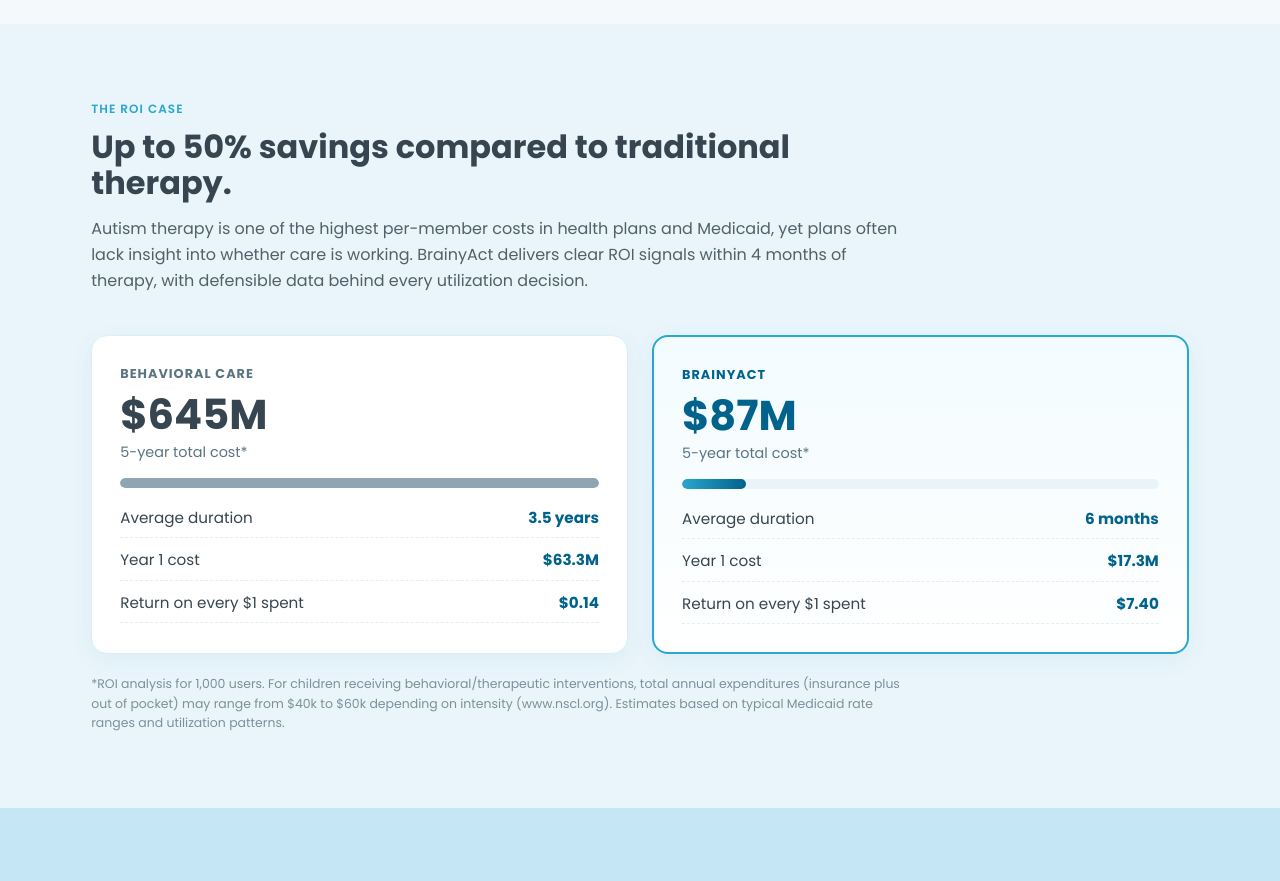
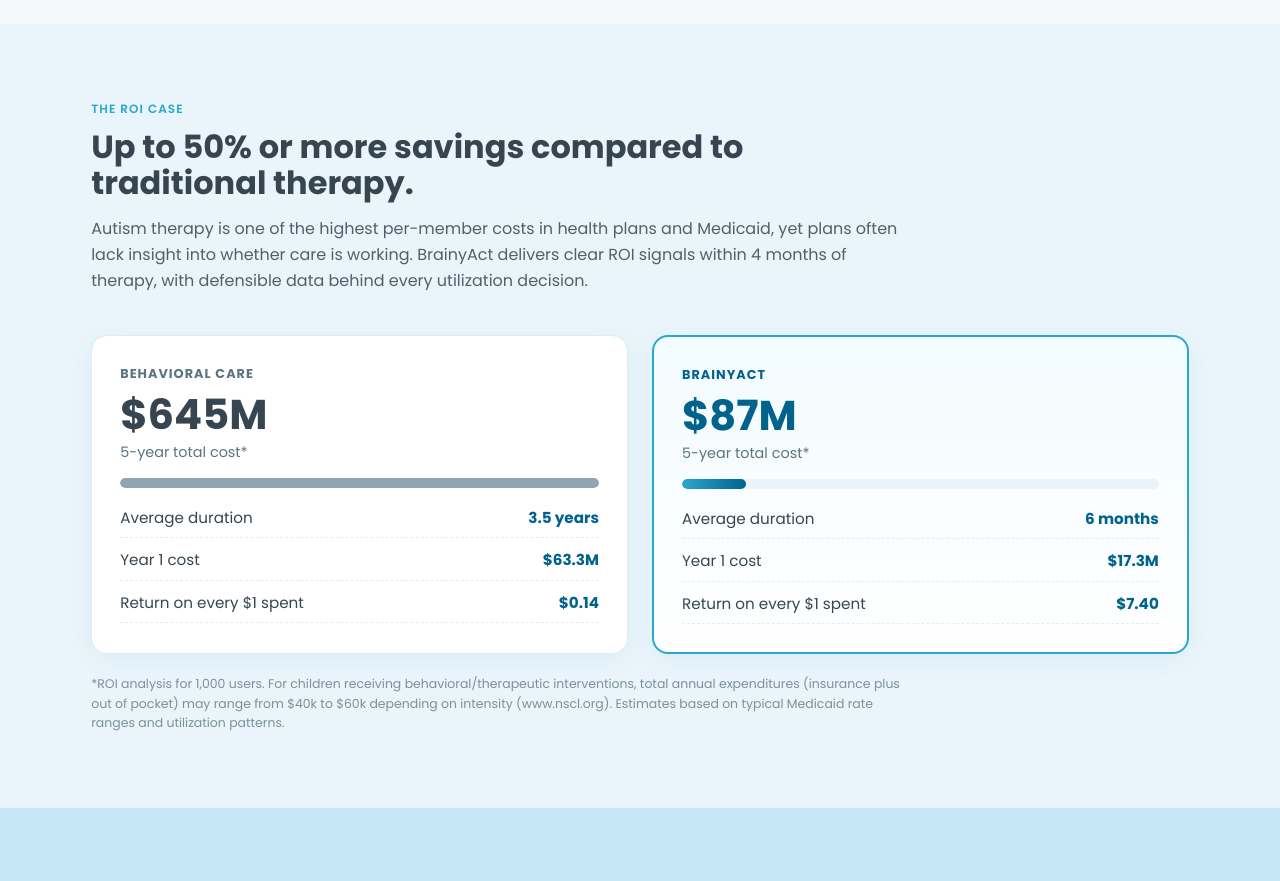
Before and after one commit to macyhanson/4-audience-landing-page, a plain HTML site: page index.html in a window 1280 px wide. Shown: the part 2120-3001 px from the top of the page. Drawn offline with Linux system fonts and the light colour scheme; a script that the page names is missing.

Commit message:
Update savings statement in ROI section

```diff
--- a/index.html
+++ b/index.html
@@ -455,7 +455,7 @@ textarea.hs-input{min-height:64px;resize:vertical;}
 <div class="wrap">
 <div class="head">
 <div class="eyebrow">The ROI Case</div>
-<h2>Up to 50% savings compared to traditional therapy.</h2>
+<h2>Up to 50% or more savings compared to traditional therapy.</h2>
 <p>Autism therapy is one of the highest per-member costs in health plans and Medicaid, yet plans often lack insight into whether care is working. BrainyAct delivers clear ROI signals within 4 months of therapy, with defensible data behind every utilization decision.</p>
 </div>
 <div class="roi-compare">
```
